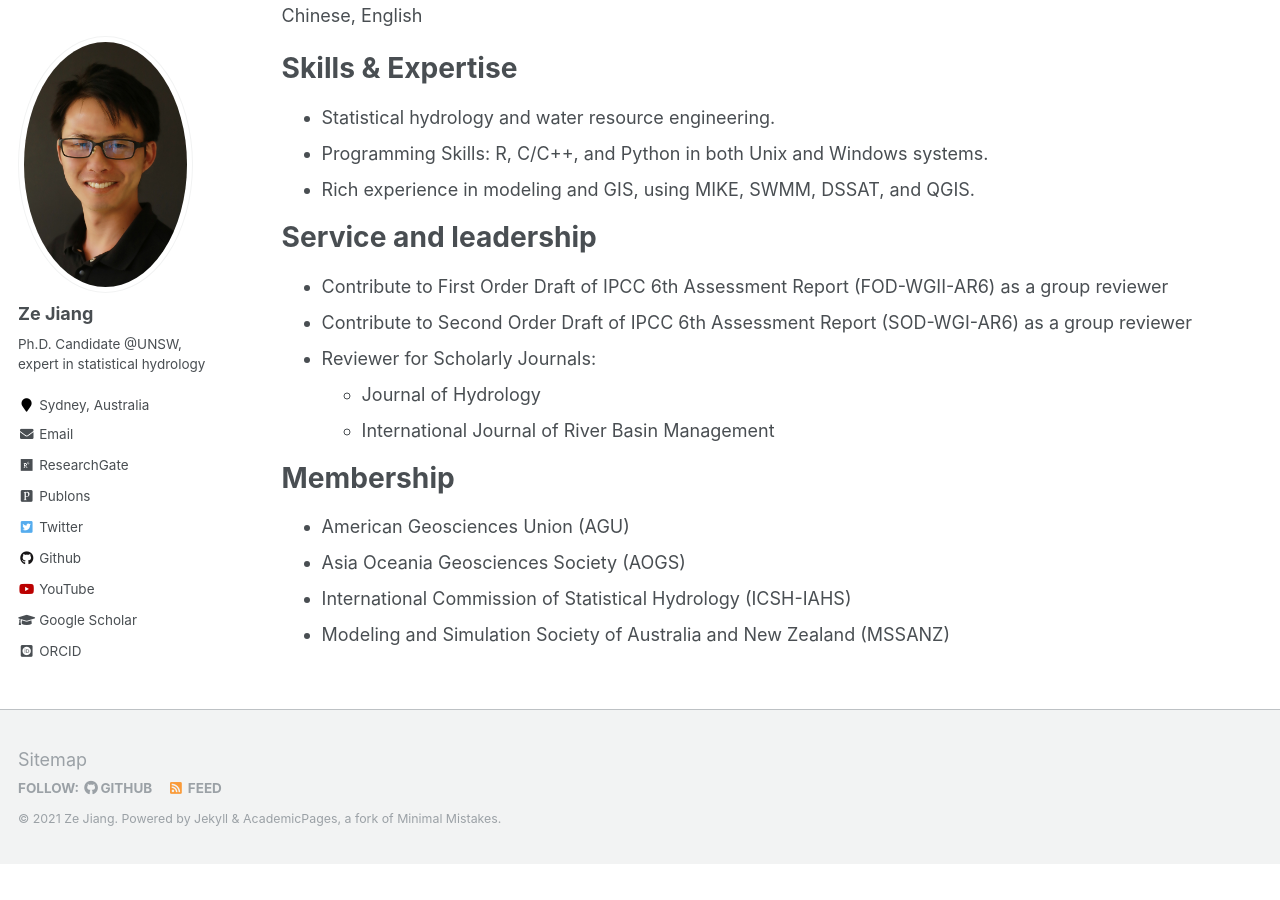
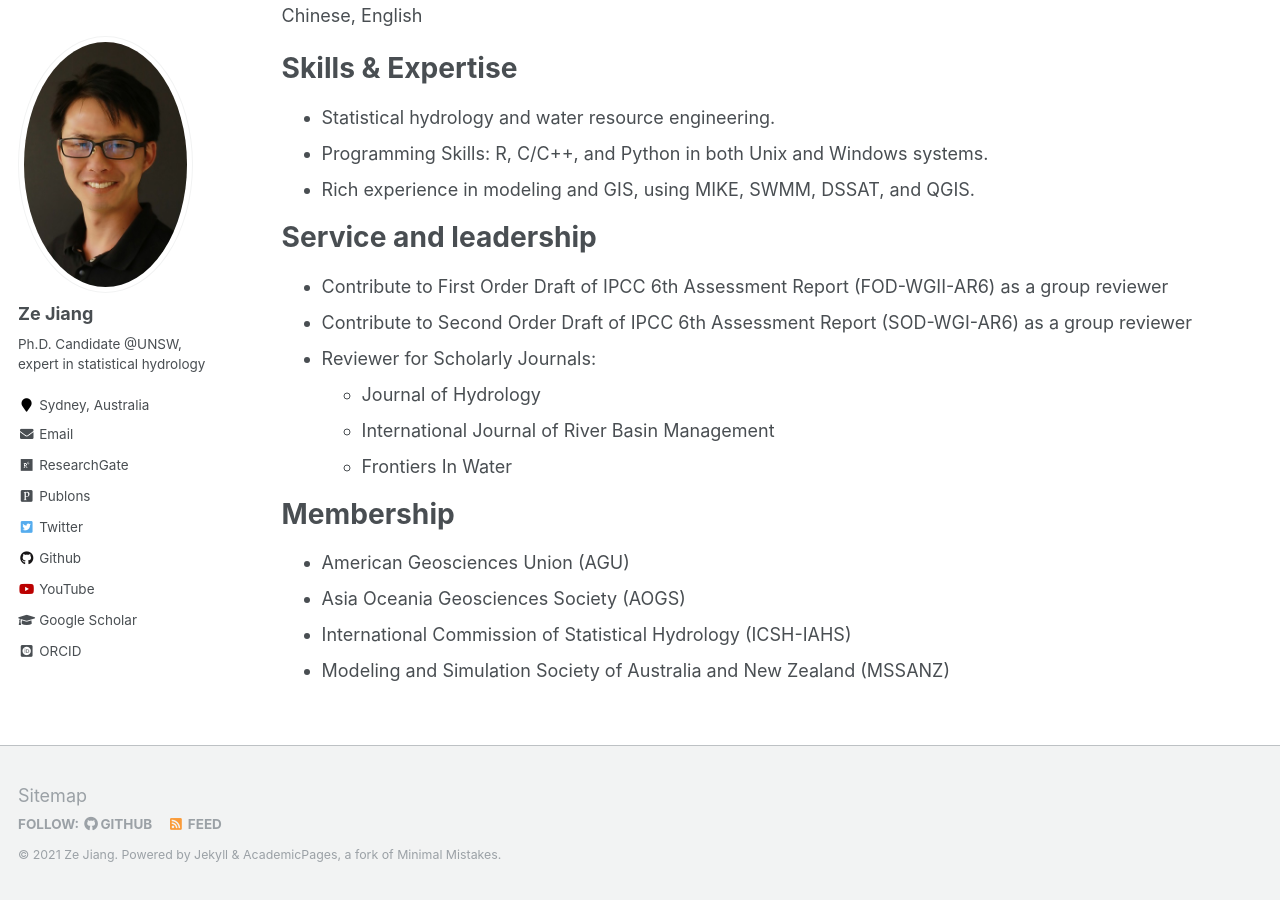
Before and after one commit to zejiang-unsw/zejiang-unsw.github.io, a Jekyll site: the page built from _pages/cv.md, in a window 1280 px wide and 900 px high, scrolled down 2727 px. Built offline with Jekyll 4.4.1, drawn with Linux system fonts in a browser that asks for light colours; some web fonts are replaced; before the commit the page ends 3591 px from its top, so only the background shows below that.

Commit message:
update profile

```diff
--- a/_config.yml
+++ b/_config.yml
@@ -81,7 +81,7 @@
 # Site Author
 author:
   name             : "Ze Jiang"
-  avatar           : "profile.png"
+  avatar           : "profile.jpg"
   bio              : "Ph.D. Candidate @UNSW, expert in statistical hydrology"
   location         : "Sydney, Australia"
   employer         :
--- a/_pages/cv.md
+++ b/_pages/cv.md
@@ -75,6 +75,7 @@
 * Reviewer for Scholarly Journals:
   + Journal of Hydrology
   + International Journal of River Basin Management
+  + Frontiers In Water
 
 Membership
 ======
```
Also changed, not shown: images/1500x500.jpeg (deleted), images/Nice.jpg (added), images/Nice1.jpg (added), images/Nice2.jpg (added), images/Sunflower Field (Franconia, Germany).jpg (added), images/Twitter profile.jpg (added), images/profile.jpg (added), images/profile.png (deleted).
